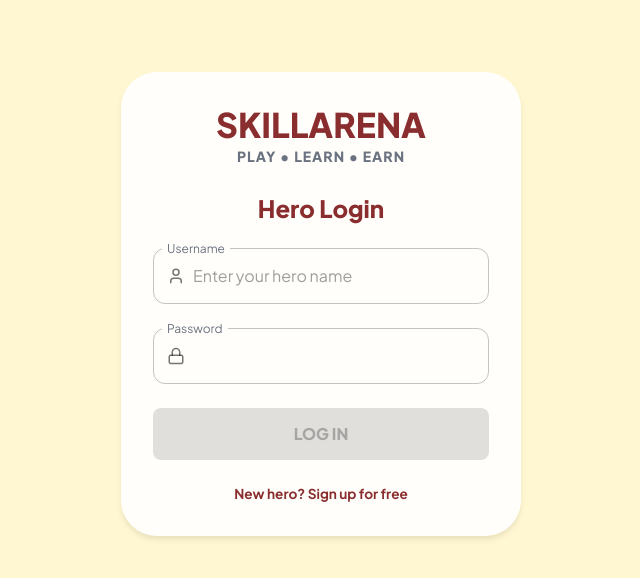
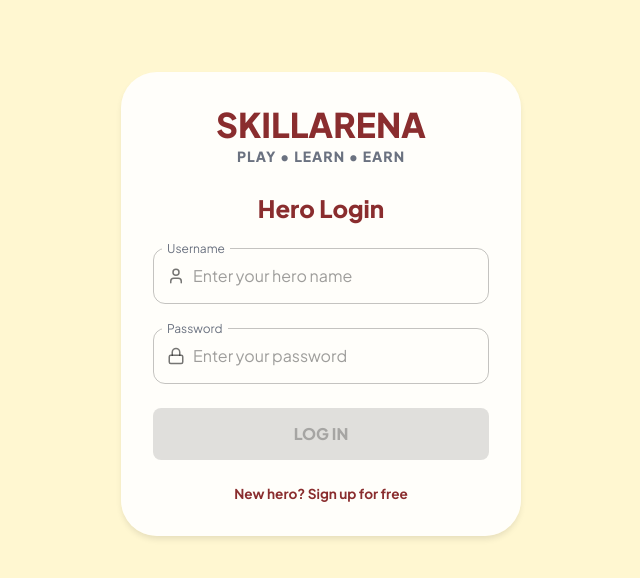
Before and after one commit to basmalaqqad-alt/SKILL-ARENA, a React (Create React App) app in the folder frontend/: page / in a window 1280 px wide. Shown: the top 578 px of the page, without its empty margins (319-959 px from the left). Built offline with nearby package versions, Linux system fonts and the light colour scheme.

Commit message:
Final working Login API with Token response and CORS fixed

```diff
--- a/frontend/src/components/auth/LoginForm.jsx
+++ b/frontend/src/components/auth/LoginForm.jsx
@@ -10,10 +10,9 @@ import {
   Box,
   Alert,
 } from '@mui/material';
-import { User, Lock } from 'lucide-react'; // استبدلنا Mail بـ User
+import { User, Lock } from 'lucide-react';
 
 const LoginForm = ({ onLogin, onSwitch }) => {
-  // 1. غيرنا الـ State من email لـ username
   const [username, setUsername] = useState('');
   const [password, setPassword] = useState('');
   const [error, setError] = useState('');
@@ -24,19 +23,26 @@ const LoginForm = ({ onLogin, onSwitch }) => {
     setError('');
 
     try {
-      // 2. إرسال username بدلاً من email لمروحة
-      const response = await axios.post('http://localhost:8000/api/login/', {
+      // التعديل السحري: الربط على السيرفر المحلي (localhost) بما أنك فاتحة الاثنين سوا
+      const response = await axios.post('http://127.0.0.1:8000/api/accounts/login/', {
         username: username,
         password: password,
       });
 
       if (response.status === 200) {
         console.log('Welcome Back, Hero! ⚔️', response.data);
+
+        // حفظ التوكن في المتصفح (مهم جداً لاستمرار الجلسة)
+        localStorage.setItem('token', response.data.token);
+
         onLogin();
       }
     } catch (err) {
+      // استلام رسائل الخطأ من الباك إند وعرضها
       setError(
-        err.response?.data?.message || 'Hero not found or wrong password!'
+        err.response?.data?.non_field_errors?.[0] ||
+        err.response?.data?.message ||
+        'Hero not found or wrong password!'
       );
     } finally {
       setLoading(false);
@@ -44,51 +50,18 @@ const LoginForm = ({ onLogin, onSwitch }) => {
   };
 
   return (
-    <Box
-      sx={{
-        display: 'flex',
-        justifyContent: 'center',
-        alignItems: 'center',
-        minHeight: '60vh',
-      }}
-    >
-      <Paper
-        elevation={3}
-        sx={{
-          p: 4,
-          borderRadius: 3,
-          width: '100%',
-          maxWidth: 400,
-          bgcolor: 'rgba(255, 255, 255, 0.9)',
-        }}
-      >
+    <Box sx={{ display: 'flex', justifyContent: 'center', alignItems: 'center', minHeight: '60vh' }}>
+      <Paper elevation={3} sx={{ p: 4, borderRadius: 3, width: '100%', maxWidth: 400, bgcolor: 'rgba(255, 255, 255, 0.9)' }}>
         <Stack spacing={3}>
           <Box sx={{ textAlign: 'center', mb: 2 }}>
-            <Typography
-              variant="h4"
-              sx={{ fontWeight: 900, color: 'primary.main' }}
-            >
-              SKILLARENA
-            </Typography>
-            <Typography
-              variant="subtitle2"
-              sx={{ color: 'text.secondary', letterSpacing: 1 }}
-            >
-              PLAY • LEARN • EARN
-            </Typography>
+            <Typography variant="h4" sx={{ fontWeight: 900, color: 'primary.main' }}> SKILLARENA </Typography>
+            <Typography variant="subtitle2" sx={{ color: 'text.secondary', letterSpacing: 1 }}> PLAY • LEARN • EARN </Typography>
           </Box>
 
-          <Typography variant="h5" textAlign="center" sx={{ fontWeight: 800 }}>
-            Hero Login
-          </Typography>
+          <Typography variant="h5" textAlign="center" sx={{ fontWeight: 800 }}> Hero Login </Typography>
 
-          {error && (
-            <Alert severity="error" sx={{ borderRadius: 2 }}>
-              {error}
-            </Alert>
-          )}
+          {error && <Alert severity="error" sx={{ borderRadius: 2 }}>{error}</Alert>}
 
-          {/* 3. تعديل حقل الإدخال ليناسب اليوزر نيم */}
           <TextField
             fullWidth
             label="Username"
@@ -96,11 +69,7 @@ const LoginForm = ({ onLogin, onSwitch }) => {
             value={username}
             onChange={(e) => setUsername(e.target.value)}
             InputProps={{
-              startAdornment: (
-                <InputAdornment position="start">
-                  <User size={18} />
-                </InputAdornment>
-              ),
+              startAdornment: ( <InputAdornment position="start"> <User size={18} /> </InputAdornment> ),
             }}
           />
 
@@ -108,14 +77,11 @@ const LoginForm = ({ onLogin, onSwitch }) => {
             fullWidth
             label="Password"
             type="password"
+            placeholder="Enter your password"
             value={password}
             onChange={(e) => setPassword(e.target.value)}
             InputProps={{
-              startAdornment: (
-                <InputAdornment position="start">
-                  <Lock size={18} />
-                </InputAdornment>
-              ),
+              startAdornment: ( <InputAdornment position="start"> <Lock size={18} /> </InputAdornment> ),
             }}
           />
 
@@ -129,16 +95,7 @@ const LoginForm = ({ onLogin, onSwitch }) => {
             {loading ? 'AUTHENTICATING...' : 'LOG IN'}
           </Button>
 
-          <Typography
-            onClick={onSwitch}
-            sx={{
-              cursor: 'pointer',
-              textAlign: 'center',
-              color: 'primary.main',
-              fontWeight: 700,
-              fontSize: '0.85rem',
-            }}
-          >
+          <Typography onClick={onSwitch} sx={{ cursor: 'pointer', textAlign: 'center', color: 'primary.main', fontWeight: 700, fontSize: '0.85rem' }}>
             New hero? Sign up for free
           </Typography>
         </Stack>
```
Also changed, not shown: 2 other files (tests, documents, lock files or other folders).
